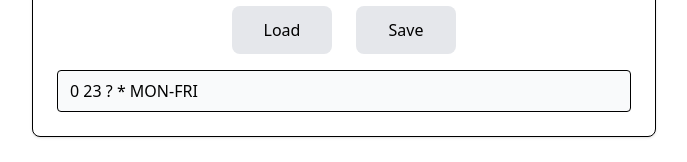
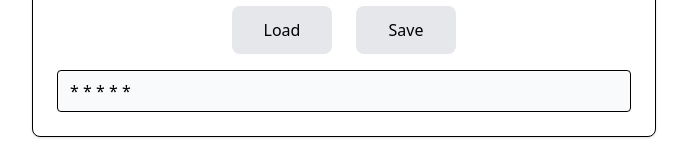
Before and after one commit to hesamzkr/cron-schedule-editor, a React (Vite) app: page / in a window 1280 px wide. Shown: the part 388-550 px from the top of the page, without its empty margins (296-983 px from the left). Built offline with nearby package versions, Linux system fonts and the light colour scheme.

Commit message:
allow only repeating or specified time input to be set, not both

```diff
--- a/src/stores/CronStore.ts
+++ b/src/stores/CronStore.ts
@@ -26,7 +26,7 @@ export const useCronStore = create<CronStore>((set) => ({
   scheduleType: "weekly",
   setScheduleType: (scheduleType) => set({ scheduleType }),
 
-  cronExpression: "0 23 ? * MON-FRI",
+  cronExpression: "* * * * *",
   setCronExpression: (cronExpression) => set({ cronExpression }),
 
   monthDays: [],
@@ -46,8 +46,8 @@ export const useCronStore = create<CronStore>((set) => ({
     })),
 
   minutes: undefined,
-  setMinutes: (minutes) => set({ minutes }),
+  setMinutes: (minutes) => set({ minutes, times: [undefined] }),
 
   times: [undefined],
-  setTimes: (times) => set({ times }),
+  setTimes: (times) => set({ times, minutes: undefined }),
 }));
```
